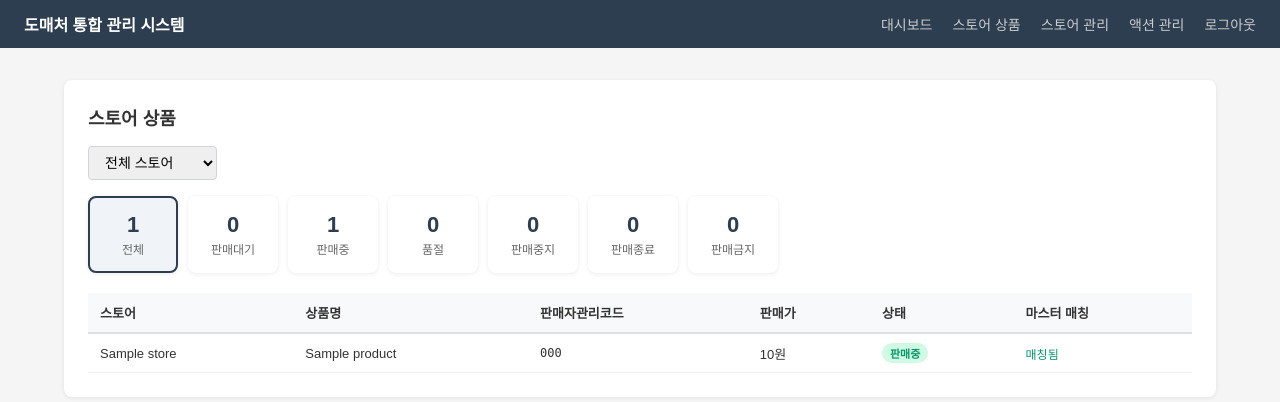
After one commit to saingkang38/Wholesaler-Control-Center, a Flask app: page /store-products in a window 1280 px wide. The commit adds this page. Shown: the top 402 px of the page. Run offline with Flask 3, Linux system fonts and the light colour scheme; a user stored in the database is signed in; tables that the repository leaves empty hold one stand-in row (values such as "Sample post").

Commit message:
스토어 상품 목록 페이지 추가
Co-Authored-By: Claude Sonnet 4.6 <noreply@anthropic.com>

```diff
--- a/app/store/__init__.py
+++ b/app/store/__init__.py
@@ -6,6 +6,8 @@ from app.store.models import StoreProduct, NaverStore
 from app.master.models import MasterProduct
 
 store_bp = Blueprint("store", __name__)
+
+from app.store import routes  # noqa: F401, E402
 
 
 def sync_store_products(wholesaler_id: int) -> dict:
--- /dev/null
+++ b/app/store/routes.py
@@ -0,0 +1,55 @@
+from flask import render_template, request
+from flask_login import login_required
+from app.store import store_bp
+from app.store.models import StoreProduct, NaverStore
+
+
+STATUS_LABELS = {
+    "WAIT":        "판매대기",
+    "SALE":        "판매중",
+    "SOLDOUT":     "품절",
+    "SUSPENSION":  "판매중지",
+    "CLOSE":       "판매종료",
+    "PROHIBITION": "판매금지",
+}
+
+
+@store_bp.route("/store-products")
+@login_required
+def store_products_page():
+    naver_store_id = request.args.get("naver_store_id", type=int)
+    status_filter = request.args.get("status", "")
+    page = request.args.get("page", 1, type=int)
+    per_page = 100
+
+    stores = NaverStore.query.order_by(NaverStore.store_name).all()
+
+    query = StoreProduct.query
+    if naver_store_id:
+        query = query.filter_by(naver_store_id=naver_store_id)
+    if status_filter:
+        query = query.filter_by(store_status=status_filter)
+
+    # 상태별 카운트
+    base_query = StoreProduct.query
+    if naver_store_id:
+        base_query = base_query.filter_by(naver_store_id=naver_store_id)
+
+    total = base_query.count()
+    counts = {}
+    for code in STATUS_LABELS:
+        counts[code] = base_query.filter_by(store_status=code).count()
+
+    pagination = query.order_by(StoreProduct.id.desc()).paginate(page=page, per_page=per_page, error_out=False)
+
+    return render_template(
+        "store_products.html",
+        stores=stores,
+        selected_store_id=naver_store_id,
+        status_filter=status_filter,
+        status_labels=STATUS_LABELS,
+        total=total,
+        counts=counts,
+        pagination=pagination,
+        products=pagination.items,
+    )
--- a/templates/base.html
+++ b/templates/base.html
@@ -21,6 +21,7 @@
         <span class="logo">도매처 통합 관리 시스템</span>
         <div style="display:flex; gap:20px; align-items:center;">
             <a href="/dashboard">대시보드</a>
+            <a href="/store-products">스토어 상품</a>
             <a href="/stores">스토어 관리</a>
             <a href="/actions">액션 관리</a>
             <a href="/logout">로그아웃</a>
--- /dev/null
+++ b/templates/store_products.html
@@ -0,0 +1,150 @@
+{% extends "base.html" %}
+{% block title %}스토어 상품{% endblock %}
+
+{% block content %}
+<style>
+  .status-cards { display: flex; gap: 10px; flex-wrap: wrap; margin-bottom: 20px; }
+  .status-card {
+    background: white; border-radius: 8px; padding: 14px 20px;
+    box-shadow: 0 1px 4px rgba(0,0,0,0.08); text-align: center;
+    min-width: 90px; cursor: pointer; text-decoration: none; color: #333;
+    border: 2px solid transparent;
+  }
+  .status-card:hover { border-color: #2c3e50; }
+  .status-card.active { border-color: #2c3e50; background: #f0f4f8; }
+  .status-card .count { font-size: 22px; font-weight: bold; color: #2c3e50; }
+  .status-card .label { font-size: 12px; color: #666; margin-top: 2px; }
+
+  .filter-bar { display: flex; gap: 10px; align-items: center; margin-bottom: 16px; flex-wrap: wrap; }
+  .filter-bar select { padding: 7px 12px; border: 1px solid #d1d5db; border-radius: 4px; font-size: 14px; }
+
+  table { width: 100%; border-collapse: collapse; font-size: 13px; }
+  th { background: #f8f9fa; padding: 10px 12px; text-align: left; border-bottom: 2px solid #dee2e6; white-space: nowrap; }
+  td { padding: 9px 12px; border-bottom: 1px solid #f0f0f0; vertical-align: middle; }
+  tr:hover { background: #fafafa; }
+
+  .badge { display: inline-block; padding: 2px 8px; border-radius: 10px; font-size: 11px; font-weight: bold; }
+  .badge-SALE { background: #d1fae5; color: #059669; }
+  .badge-SOLDOUT { background: #fef3c7; color: #d97706; }
+  .badge-SUSPENSION { background: #fee2e2; color: #dc2626; }
+  .badge-CLOSE { background: #e5e7eb; color: #6b7280; }
+  .badge-WAIT { background: #dbeafe; color: #2563eb; }
+  .badge-PROHIBITION { background: #ede9fe; color: #7c3aed; }
+
+  .matched { color: #059669; font-size: 12px; }
+  .unmatched { color: #9ca3af; font-size: 12px; }
+
+  .pagination { display: flex; gap: 6px; justify-content: center; margin-top: 20px; flex-wrap: wrap; }
+  .pagination a, .pagination span {
+    padding: 6px 12px; border-radius: 4px; font-size: 13px;
+    background: white; border: 1px solid #d1d5db; text-decoration: none; color: #333;
+  }
+  .pagination span.current { background: #2c3e50; color: white; border-color: #2c3e50; }
+</style>
+
+<div class="card">
+  <div style="display:flex; justify-content:space-between; align-items:center; margin-bottom:16px;">
+    <h2 style="font-size:18px;">스토어 상품</h2>
+  </div>
+
+  <!-- 스토어 필터 -->
+  <div class="filter-bar">
+    <select onchange="applyFilter('naver_store_id', this.value)">
+      <option value="">전체 스토어</option>
+      {% for s in stores %}
+      <option value="{{ s.id }}" {{ 'selected' if selected_store_id == s.id }}>{{ s.store_name }}</option>
+      {% endfor %}
+    </select>
+  </div>
+
+  <!-- 상태별 카운트 카드 -->
+  <div class="status-cards">
+    <a href="{{ url_for('store.store_products_page', naver_store_id=selected_store_id) }}"
+       class="status-card {{ 'active' if not status_filter }}">
+      <div class="count">{{ total }}</div>
+      <div class="label">전체</div>
+    </a>
+    {% for code, label in status_labels.items() %}
+    <a href="{{ url_for('store.store_products_page', naver_store_id=selected_store_id, status=code) }}"
+       class="status-card {{ 'active' if status_filter == code }}">
+      <div class="count">{{ counts.get(code, 0) }}</div>
+      <div class="label">{{ label }}</div>
+    </a>
+    {% endfor %}
+  </div>
+
+  <!-- 상품 목록 -->
+  {% if products %}
+  <table>
+    <thead>
+      <tr>
+        <th>스토어</th>
+        <th>상품명</th>
+        <th>판매자관리코드</th>
+        <th>판매가</th>
+        <th>상태</th>
+        <th>마스터 매칭</th>
+      </tr>
+    </thead>
+    <tbody>
+      {% for p in products %}
+      <tr>
+        <td>{{ p.naver_store.store_name if p.naver_store else '-' }}</td>
+        <td>{{ p.product_name or '-' }}</td>
+        <td style="font-family:monospace; font-size:12px;">{{ p.seller_management_code or '-' }}</td>
+        <td>{{ '{:,}'.format(p.sale_price) if p.sale_price else '-' }}원</td>
+        <td>
+          <span class="badge badge-{{ p.store_status }}">
+            {{ status_labels.get(p.store_status, p.store_status) }}
+          </span>
+        </td>
+        <td>
+          {% if p.master_product_id %}
+          <span class="matched">매칭됨</span>
+          {% else %}
+          <span class="unmatched">미매칭</span>
+          {% endif %}
+        </td>
+      </tr>
+      {% endfor %}
+    </tbody>
+  </table>
+
+  <!-- 페이지네이션 -->
+  {% if pagination.pages > 1 %}
+  <div class="pagination">
+    {% if pagination.has_prev %}
+    <a href="{{ url_for('store.store_products_page', naver_store_id=selected_store_id, status=status_filter, page=pagination.prev_num) }}">이전</a>
+    {% endif %}
+    {% for p in pagination.iter_pages(left_edge=2, right_edge=2, left_current=2, right_current=2) %}
+      {% if p %}
+        {% if p == pagination.page %}
+        <span class="current">{{ p }}</span>
+        {% else %}
+        <a href="{{ url_for('store.store_products_page', naver_store_id=selected_store_id, status=status_filter, page=p) }}">{{ p }}</a>
+        {% endif %}
+      {% else %}
+        <span>…</span>
+      {% endif %}
+    {% endfor %}
+    {% if pagination.has_next %}
+    <a href="{{ url_for('store.store_products_page', naver_store_id=selected_store_id, status=status_filter, page=pagination.next_num) }}">다음</a>
+    {% endif %}
+  </div>
+  {% endif %}
+
+  {% else %}
+  <div style="text-align:center; padding:60px; color:#9ca3af;">상품이 없습니다.</div>
+  {% endif %}
+</div>
+
+<script>
+function applyFilter(key, value) {
+  const url = new URL(window.location.href);
+  if (value) url.searchParams.set(key, value);
+  else url.searchParams.delete(key);
+  url.searchParams.delete('page');
+  window.location.href = url.toString();
+}
+</script>
+{% endblock %}
```
